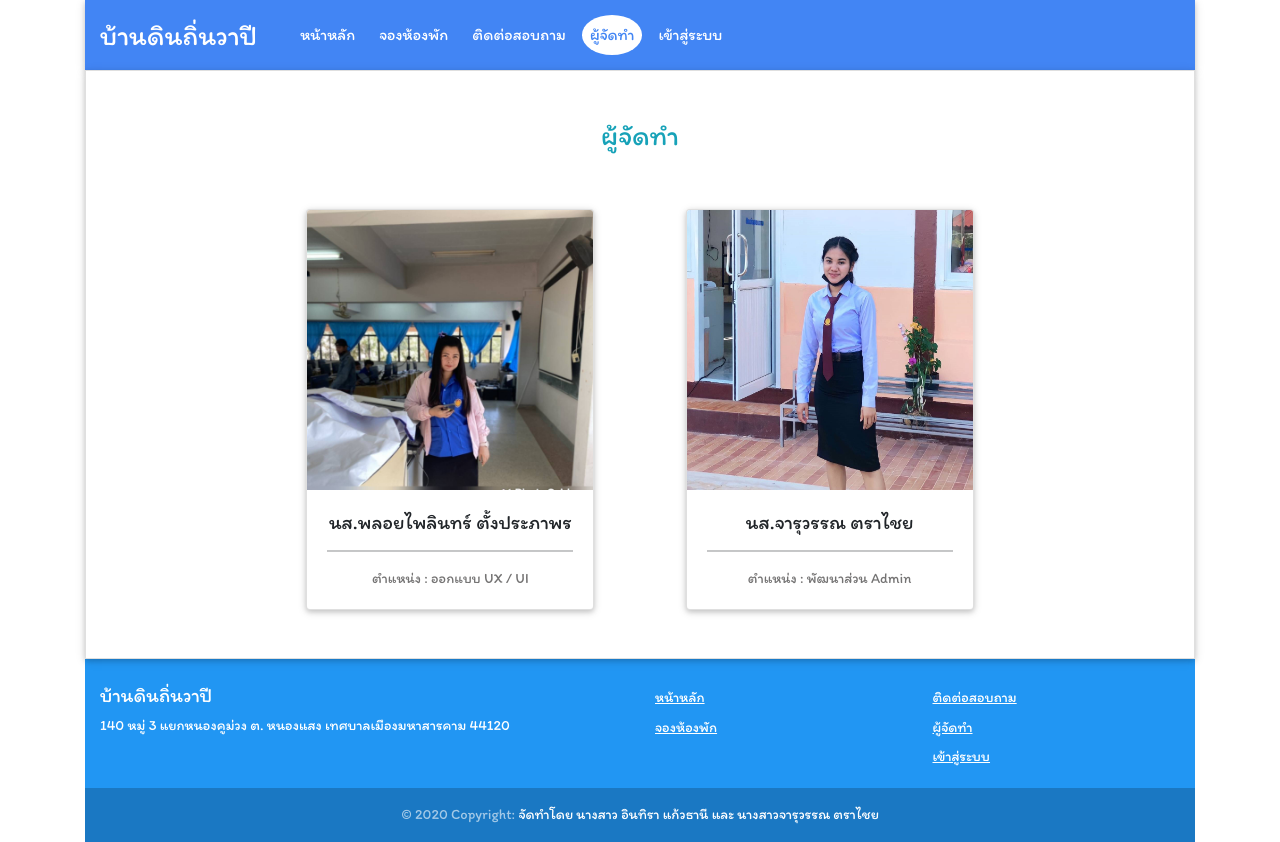
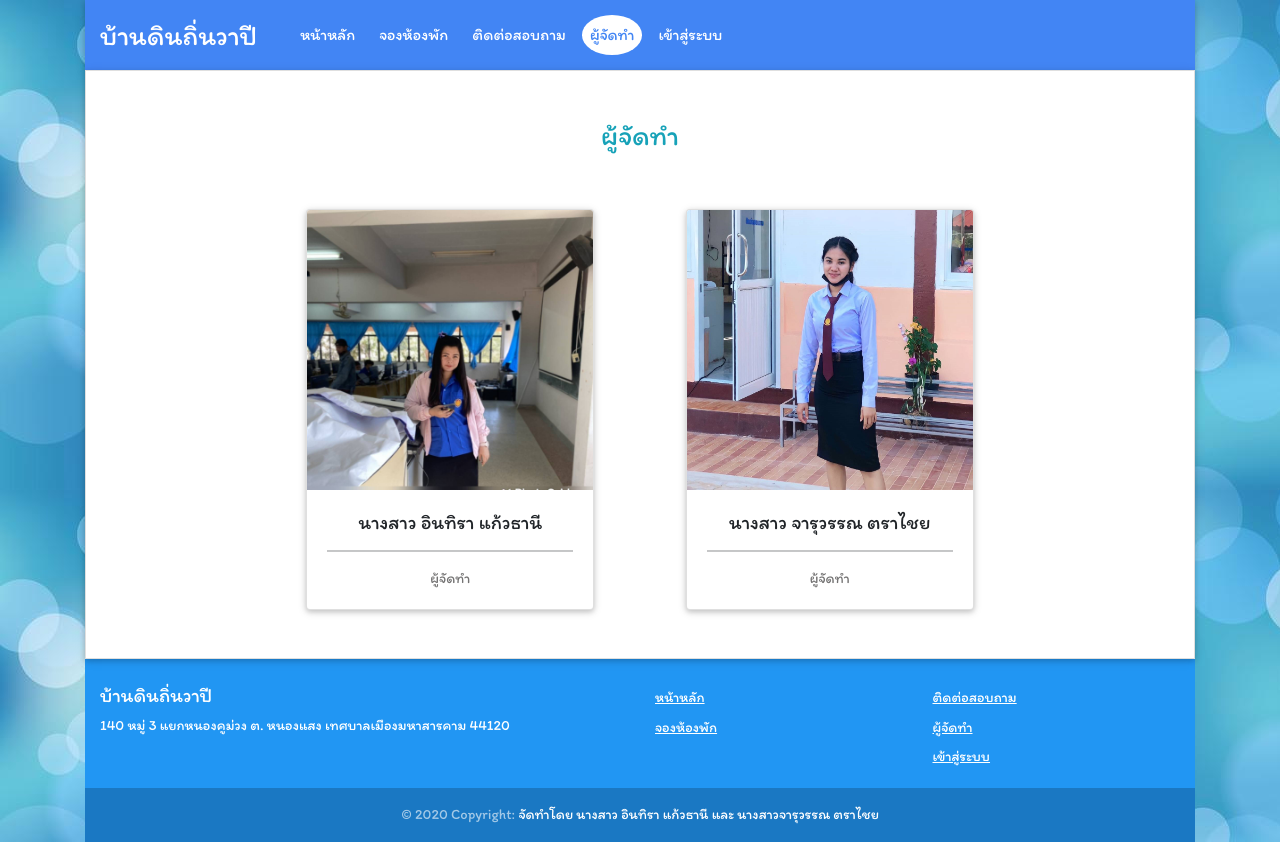
Before and after one commit to MMasterZ/roombook, a PHP site: page /developer.php in a window 1280 px wide. Run offline with PHP 8.4, Linux system fonts and the light colour scheme; some libraries are stand-ins or nearby versions.

Commit message:
update bg

```diff
--- a/developer.php
+++ b/developer.php
@@ -15,9 +15,9 @@ include("nav_bar.php");
         <div class="card" style="width: 18rem;">
           <img style="height:280px" src="img/img1.jpg" class="card-img-top">
           <div class="card-body">
-            <h5 class="card-title">นส.พลอยไพลินทร์ ตั้งประภาพร</h5>
+            <h5 class="card-title">นางสาว อินทิรา แก้วธานี</h5>
             <hr>
-            <p class="card-text">ตำแหน่ง : ออกแบบ UX / UI</p>
+            <p class="card-text">ผู้จัดทำ</p>
           </div>
         </div>
       </div>
@@ -28,9 +28,9 @@ include("nav_bar.php");
         <div class="card" style="width: 18rem;">
           <img style="height:280px" src="img/img2.jpg" class="card-img-top">
           <div class="card-body">
-            <h5 class="card-title">นส.จารุวรรณ ตราไชย</h5>
+            <h5 class="card-title">นางสาว จารุวรรณ ตราไชย</h5>
             <hr>
-            <p class="card-text">ตำแหน่ง : พัฒนาส่วน Admin</p>
+            <p class="card-text">ผู้จัดทำ</p>
           </div>
         </div>
       </div>
--- a/header.php
+++ b/header.php
@@ -36,6 +36,8 @@
 
   body {
     font-family: myItim;
+    background-image:url("./img/bg-repeat.jpg");
+    background-size:fit
   }
 
 
```
Also changed, not shown: admin.php (+5 -2 lines), img/bg-repeat.jpg (added).
